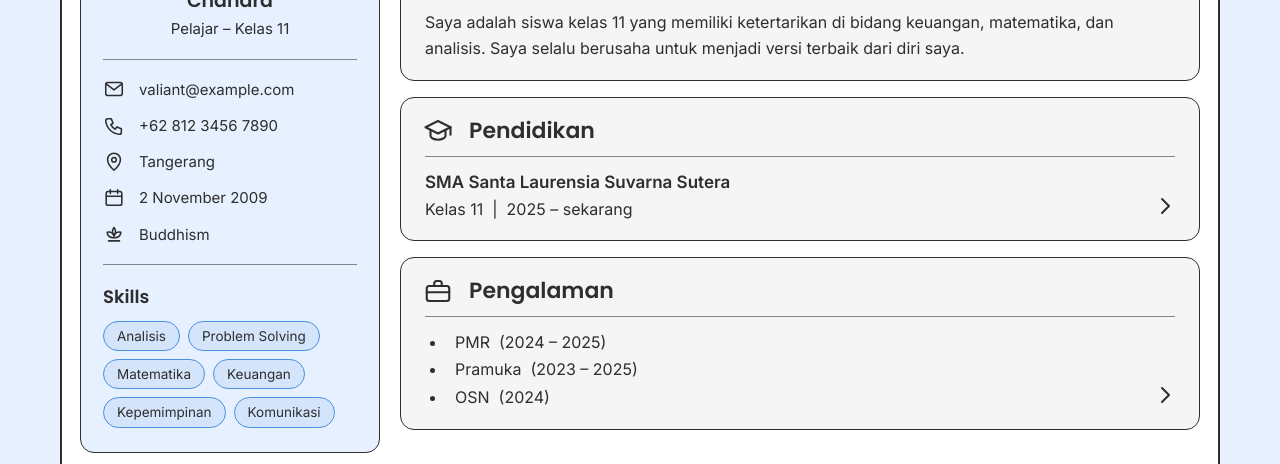
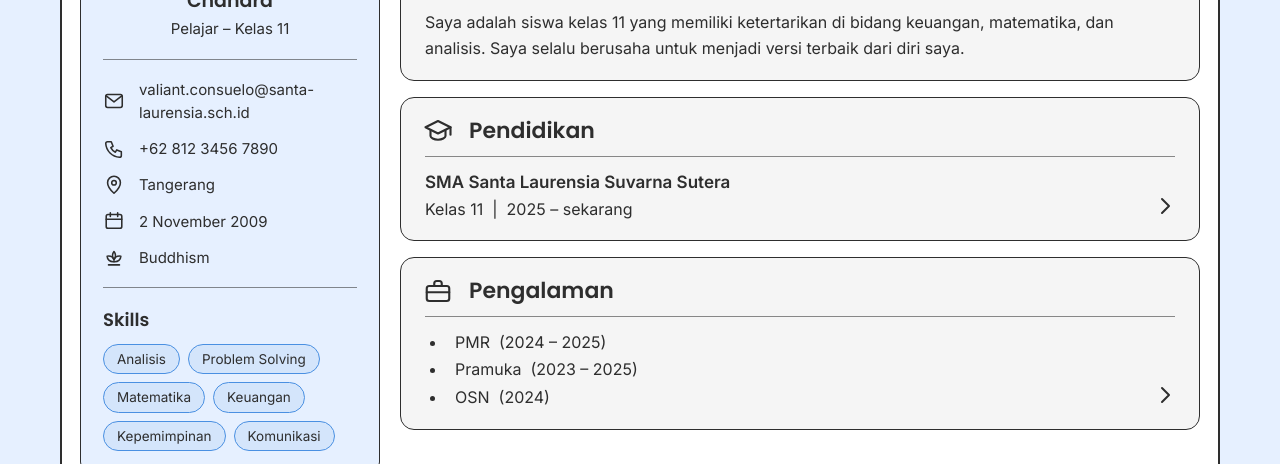
Before and after one commit to Azuya09/AOP-DT-Valiant, a plain HTML site: page cv1.html in a window 1280 px wide. Shown: the part 389-853 px from the top of the page. Drawn offline with Linux system fonts and the light colour scheme.

Commit message:
Ganti foto Valiant dan Darren jadi setengah badan, update email Valiant

```diff
--- a/cv1.html
+++ b/cv1.html
@@ -45,7 +45,7 @@
       <ul class="valiant-info" id="kontak">
         <li class="valiant-info-item">
           <svg class="valiant-ico" viewBox="0 0 24 24" aria-hidden="true"><rect x="3" y="5" width="18" height="14" rx="2"/><path d="M3.5 6.5L12 13l8.5-6.5"/></svg>
-          <span class="valiant-info-text">valiant@example.com</span>
+          <span class="valiant-info-text">valiant.consuelo@santa-laurensia.sch.id</span>
         </li>
         <li class="valiant-info-item">
           <svg class="valiant-ico" viewBox="0 0 24 24" aria-hidden="true"><path d="M5 4h4l2 5-2.5 1.5a11 11 0 0 0 5 5L15 13l5 2v4a2 2 0 0 1-2 2A16 16 0 0 1 3 6a2 2 0 0 1 2-2z"/></svg>
```
Also changed, not shown: images/darren.jpg, images/valiant.jpg.
